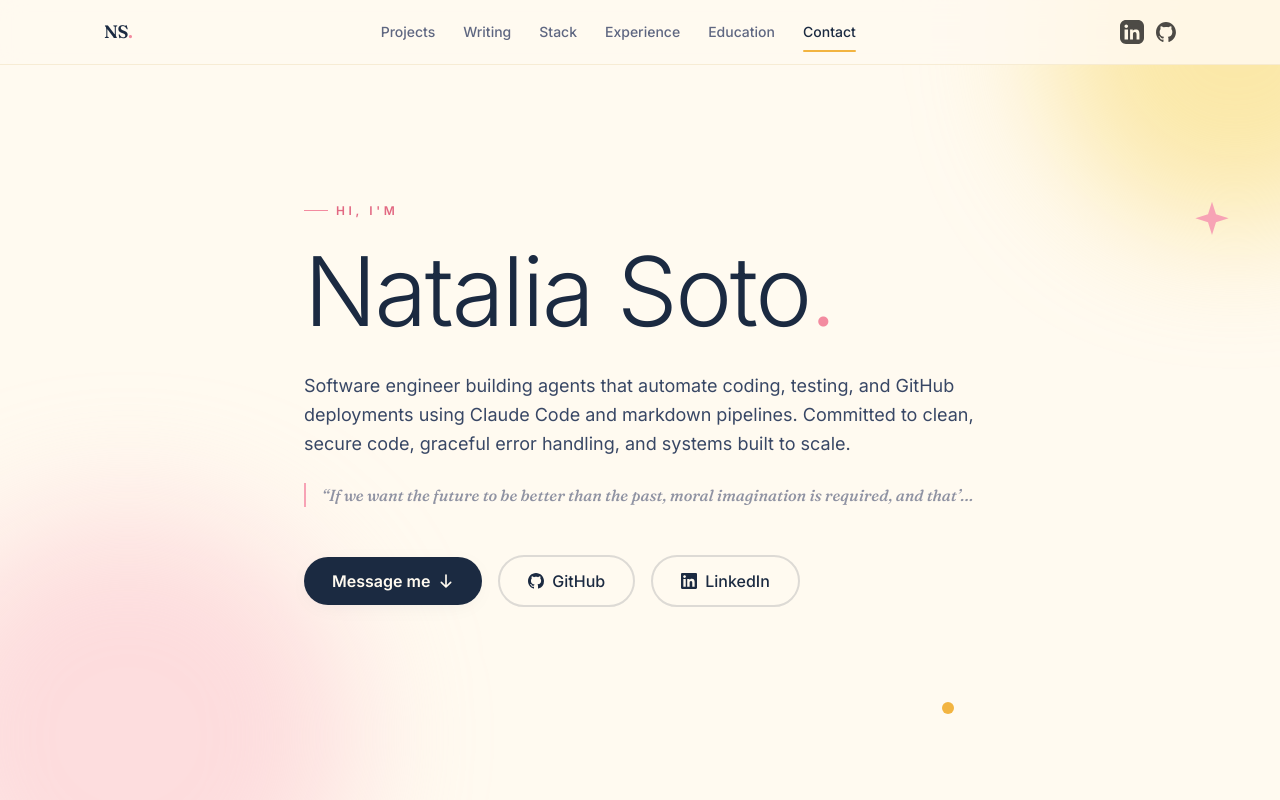
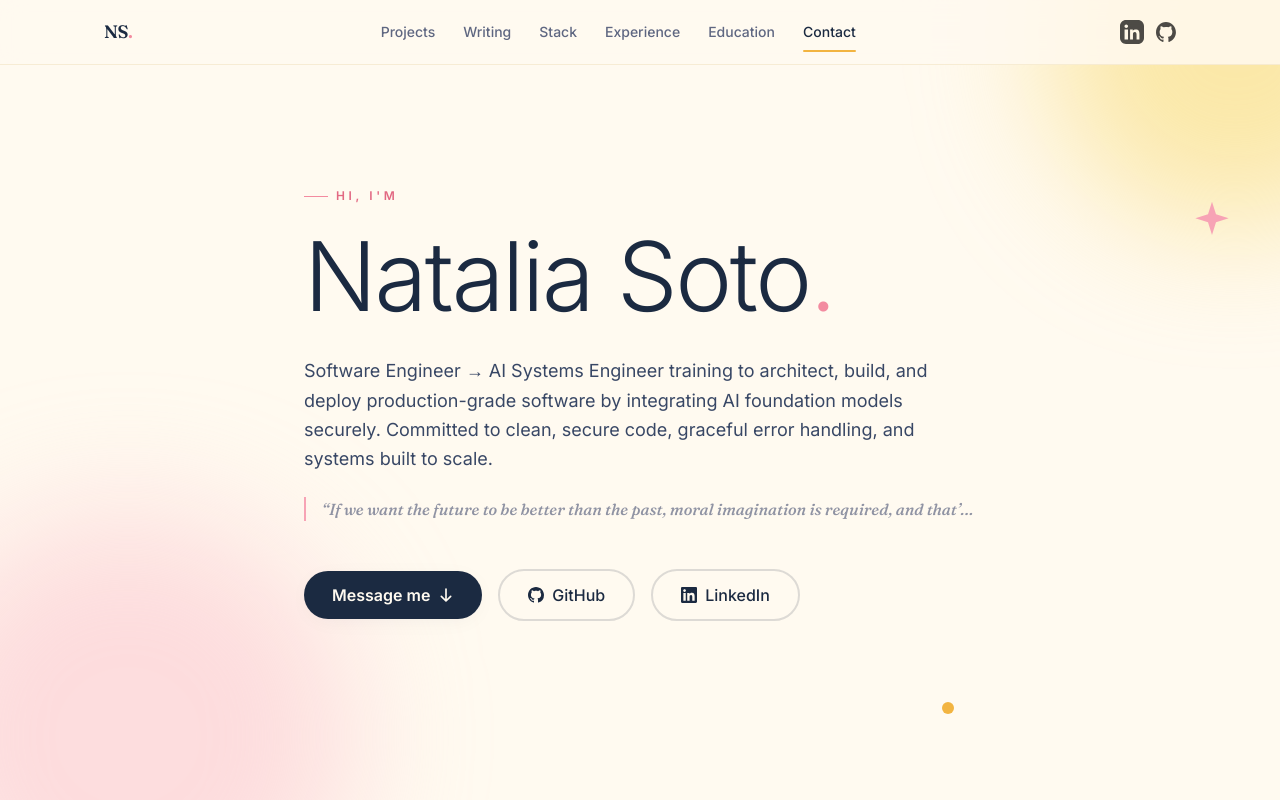
Before and after one commit to nataliamelissas/nataliasoto, a React (Vite) app: page / in a window 1280 px wide. Shown: the top 800 px of the page. Built offline with nearby package versions, Linux system fonts and the light colour scheme.

Commit message:
Reframe hero summary around AI Systems Engineer trajectory

```diff
--- a/src/constants/content.ts
+++ b/src/constants/content.ts
@@ -25,7 +25,7 @@ export const PROFILE = {
   phoneHref: 'tel:8016497843',
   emailHref: 'mailto:nataliamelissas@gmail.com',
   summary:
-    'Software engineer building agents that automate coding, testing, and GitHub deployments using Claude Code and markdown pipelines. Committed to clean, secure code, graceful error handling, and systems built to scale.',
+    'Software Engineer → AI Systems Engineer training to architect, build, and deploy production-grade software by integrating AI foundation models securely. Committed to clean, secure code, graceful error handling, and systems built to scale.',
   quote:
     '“If we want the future to be better than the past, moral imagination is required, and that’s something only humans can provide. Data and models should be our tools, not our masters.”',
   quoteSource:
```
